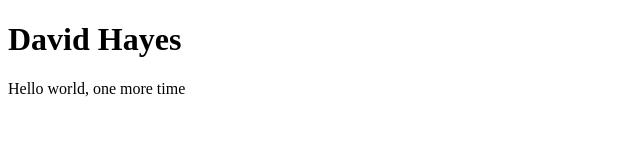
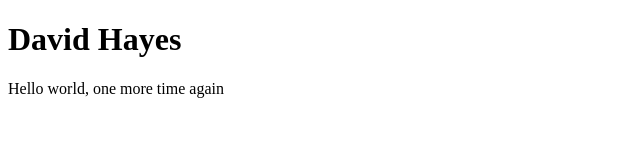
Before and after one commit to heymrhayes/it202test-2022, a plain HTML site: page index.html in a window 1280 px wide. Shown: the full height of the page, 0-640 px from the left. Drawn offline with Linux system fonts and the light colour scheme.

Commit message:
para text

```diff
--- a/index.html
+++ b/index.html
@@ -8,7 +8,7 @@
   </head>
   <body>
     <h1>David Hayes</h1>
-    <p>Hello world, one more time</p>
+    <p>Hello world, one more time again</p>
     <script src="script.js"></script>
   </body>
 </html>
```
Also changed, not shown: 1 other file.
